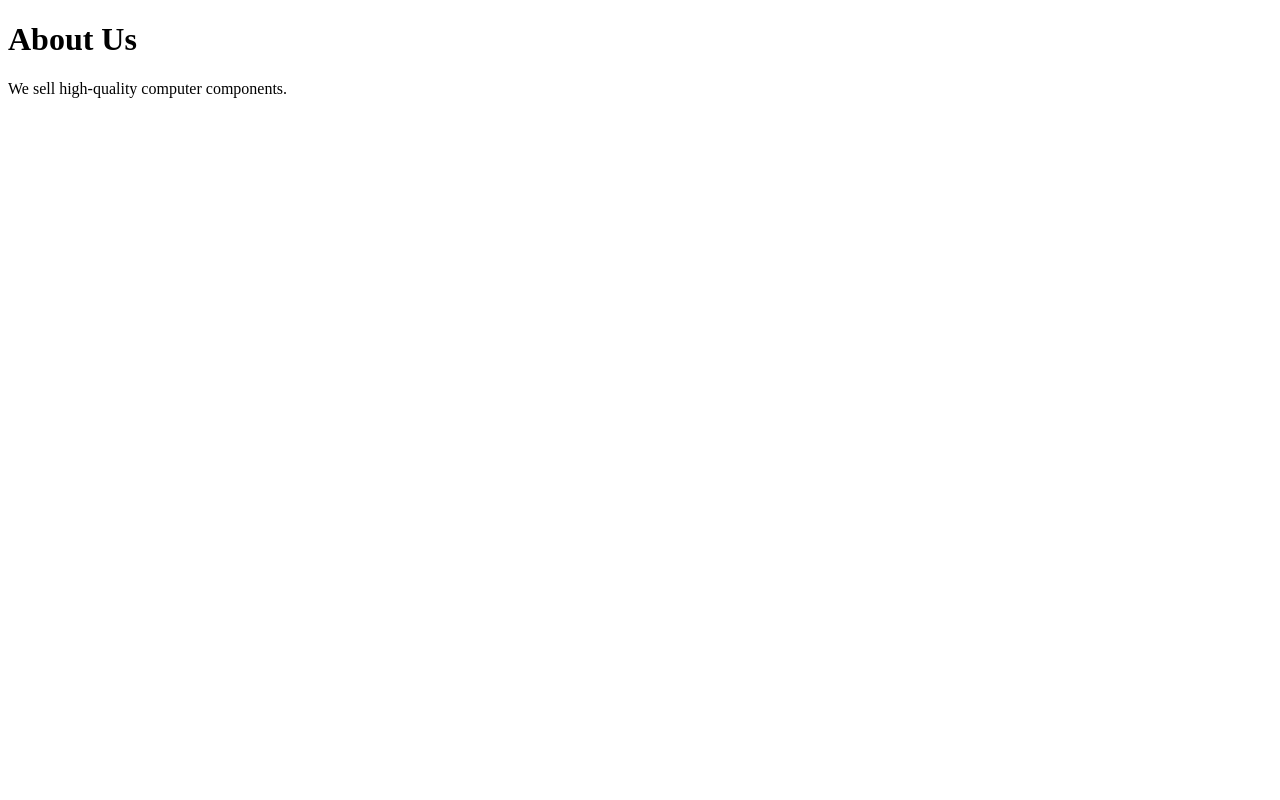
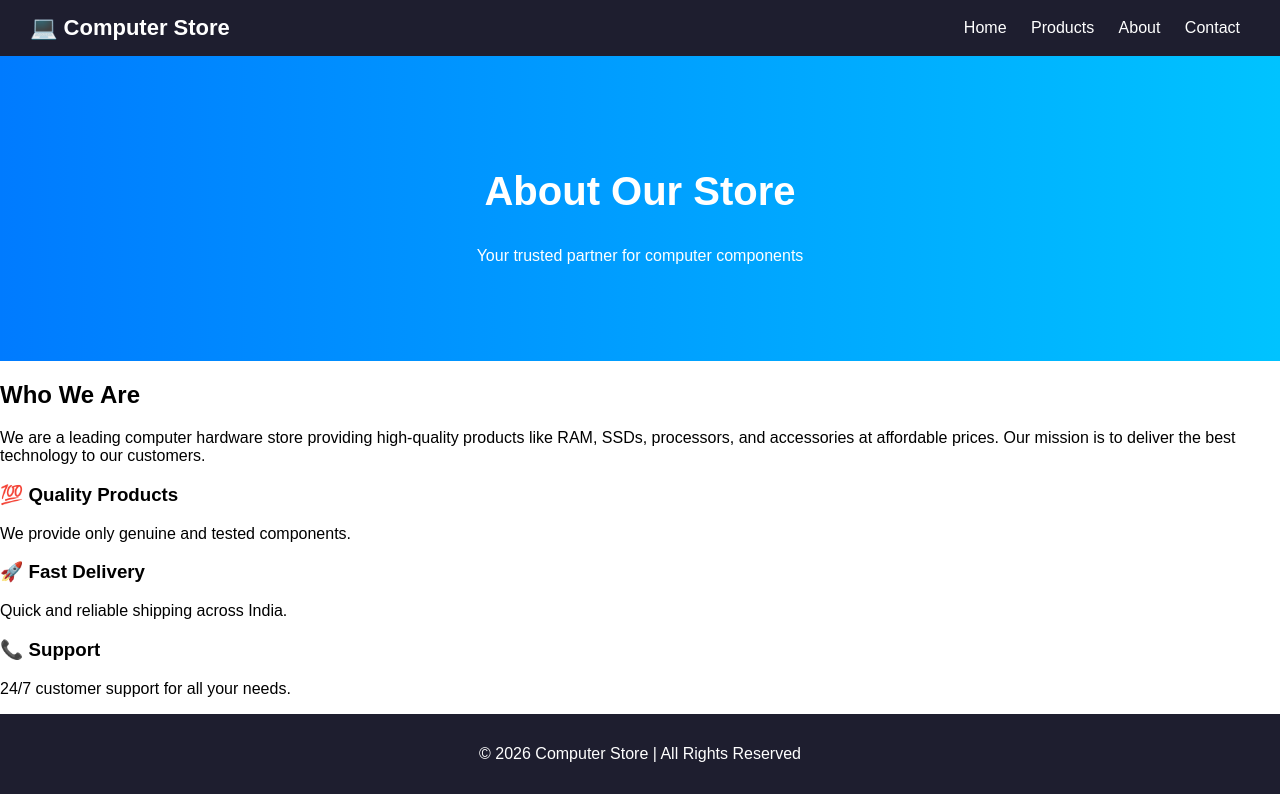
Before and after one commit to vikasrajput0112/computer-store-app, a plain HTML site: page frontend/about.html in a window 1280 px wide. Drawn offline with Linux system fonts and the light colour scheme.

Commit message:
Update about.html

```diff
--- a/frontend/about.html
+++ b/frontend/about.html
@@ -1,12 +1,62 @@
 <!DOCTYPE html>
 <html>
 <head>
-    <title>About</title>
+    <title>About - Computer Store</title>
+    <link rel="stylesheet" href="style.css">
 </head>
 <body>
 
-<h1>About Us</h1>
-<p>We sell high-quality computer components.</p>
+<!-- HEADER -->
+<header>
+    <div class="logo">💻 Computer Store</div>
+    <nav>
+        <a href="index.html">Home</a>
+        <a href="products.html">Products</a>
+        <a href="about.html">About</a>
+        <a href="contact.html">Contact</a>
+    </nav>
+</header>
+
+<!-- HERO -->
+<section class="hero">
+    <h1>About Our Store</h1>
+    <p>Your trusted partner for computer components</p>
+</section>
+
+<!-- ABOUT CONTENT -->
+<section class="about">
+    <h2>Who We Are</h2>
+    <p>
+        We are a leading computer hardware store providing high-quality products
+        like RAM, SSDs, processors, and accessories at affordable prices.
+        Our mission is to deliver the best technology to our customers.
+    </p>
+</section>
+
+<!-- FEATURES -->
+<section class="features">
+
+    <div class="feature-box">
+        <h3>💯 Quality Products</h3>
+        <p>We provide only genuine and tested components.</p>
+    </div>
+
+    <div class="feature-box">
+        <h3>🚀 Fast Delivery</h3>
+        <p>Quick and reliable shipping across India.</p>
+    </div>
+
+    <div class="feature-box">
+        <h3>📞 Support</h3>
+        <p>24/7 customer support for all your needs.</p>
+    </div>
+
+</section>
+
+<!-- FOOTER -->
+<footer>
+    <p>© 2026 Computer Store | All Rights Reserved</p>
+</footer>
 
 </body>
 </html>
```
